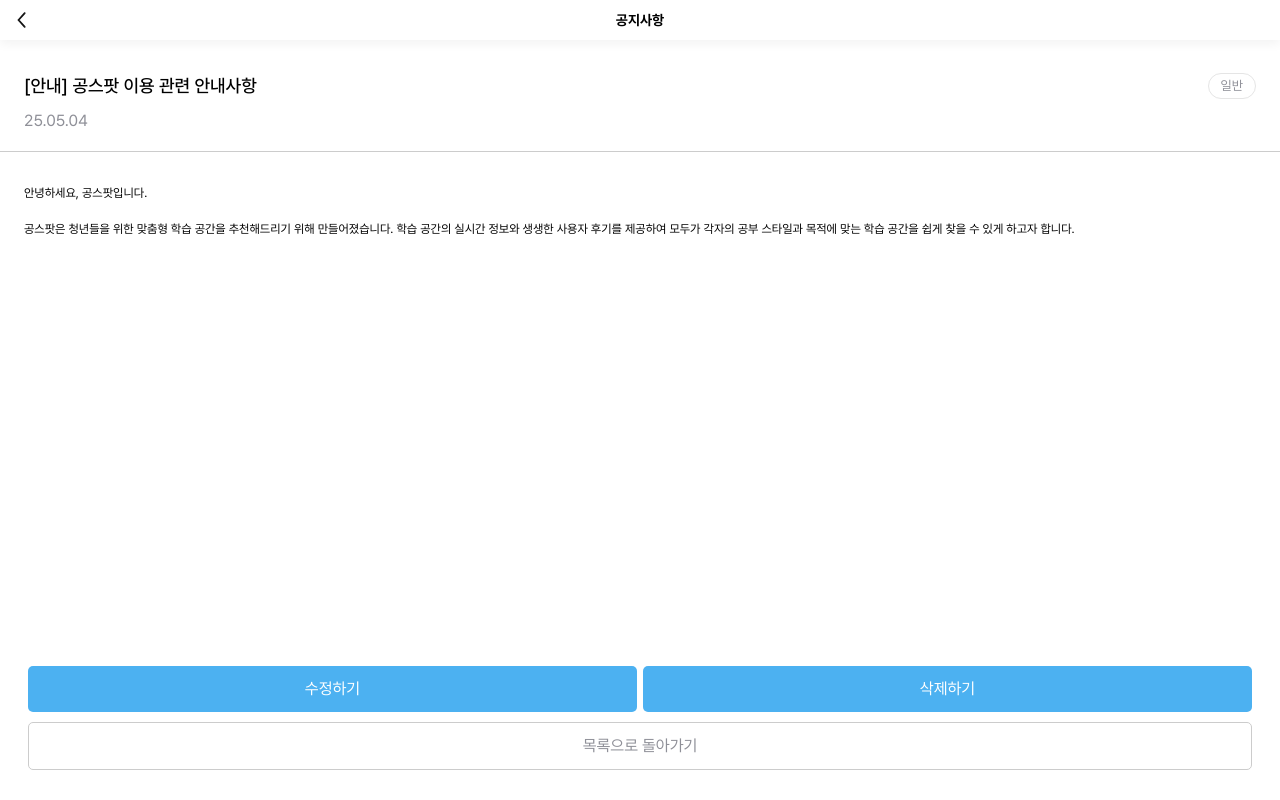
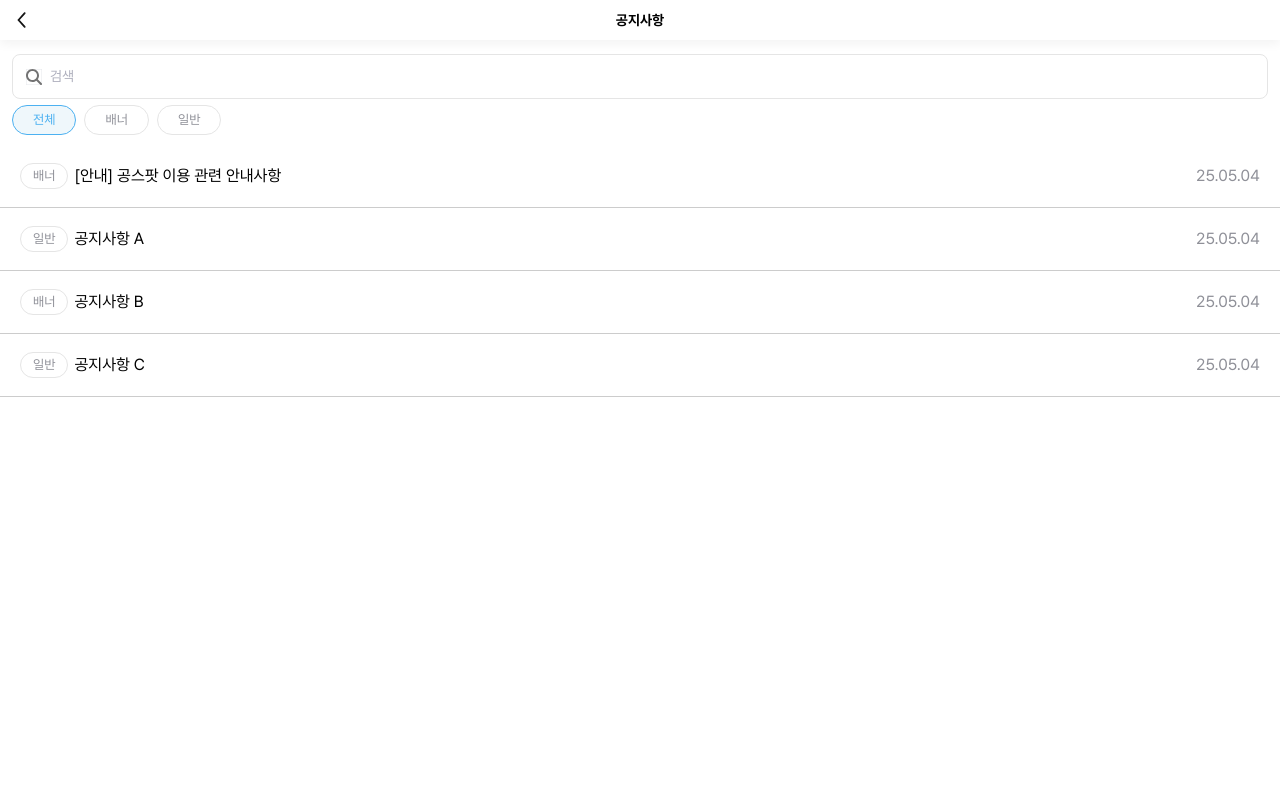
Before and after one commit to Gongspot/Gongspot_Web, a React (Vite) app: page /admin/notices/all in a window 1280 px wide. Built offline with nearby package versions, Linux system fonts and the light colour scheme; no server answers.

Commit message:
feat: 관리자 공지사항 목록 UI 구현

```diff
--- a/src/App.tsx
+++ b/src/App.tsx
@@ -42,6 +42,7 @@ import AdminInitSpaceInfoPage from "./pages/admin/AdminInitSpaceInfoPage";
 import AdminSearchSpacePage from "./pages/admin/AdminSearchSpacePage";
 import AdminEditSpacePage from "./pages/admin/AdminEditSpacePage";
 import AdminNoticeDetailPage from "./pages/admin/AdminNoticeDetailPage";
+import AdminNoticeAllPage from "./pages/admin/AdminNoticeAllPage";
 
 const publicRoutes: RouteObject[] = [
   {
@@ -97,10 +98,8 @@ const protectedRoutes: RouteObject[] = [
       { path: "init-space-info", element: <AdminInitSpaceInfoPage /> },
       { path: "search-space", element: <AdminSearchSpacePage /> },
       { path: "edit-space", element: <AdminEditSpacePage /> },
-      { index: true, element: <AdminHomePage/>, },
-      { path: "notices", element: <AdminNoticePage/>, },
-      { path: "notices/new", element: <NewNoticePage/>, },
       { path: "notices/:id", element: <AdminNoticeDetailPage/>, },
+      { path: "notices/all", element: <AdminNoticeAllPage/>, },
     ],
   },
 ];
--- /dev/null
+++ b/src/components/admin/notice/AdminNoticeSection.tsx
@@ -0,0 +1,38 @@
+import { Link } from "react-router-dom";
+import Category from "./Category";
+
+interface Notice {
+  id: number;
+  title: string;
+  date: string;
+  category: string;
+}
+
+interface NoticeSectionProps {
+  notices: Notice[];
+}
+
+const AdminNoticeSection = ({ notices }: NoticeSectionProps) => {
+    return (
+        <>
+            {notices.map((item) => (
+                <div key={item.id}>
+                    <div className="flex items-center justify-between px-[1.25rem] my-[1.125rem] w-full">
+                        <div className="flex items-center">
+                            <div className="mr-[0.375rem]">
+                                <Category text={item.category} />
+                            </div>
+                            <Link to={`/admin/notices/${item.id}`}>
+                                <span>{item.title}</span>
+                            </Link>
+                        </div>
+                        <p className="text-[#8F9098]">{item.date}</p>
+                    </div>
+                    <div className="w-full border-b-[0.063rem] border-[#CCCCCC]" />
+                </div>
+            ))}
+        </>
+    );
+};
+
+export default AdminNoticeSection;
--- /dev/null
+++ b/src/components/admin/notice/CategorySelect.tsx
@@ -0,0 +1,23 @@
+interface CategorySelectProps {
+  text: string;
+  selected: boolean;
+  onClick: () => void;
+}
+
+const CategorySelect = ({ text, selected, onClick }: CategorySelectProps) => {
+
+  return (
+    <span
+      className={`
+        inline-flex items-center px-[1.25rem] text-[0.813rem] leading-[1.75rem]
+        rounded-[1.25rem] border border-solid
+        ${selected ? 'bg-[#EFF7FB] border-[#4CB1F1] text-[#4CB1F1]' : 'bg-white border-[#E5E5E5] text-[#8F9098]'}
+      `}
+      onClick={onClick}
+    >
+      {text}
+    </span>
+  );
+};
+
+export default CategorySelect;
--- a/src/components/mypage/notice/Search.tsx
+++ b/src/components/mypage/notice/Search.tsx
@@ -4,7 +4,7 @@ const Search = () => {
     return (
         <div
             className="flex items-center border border-[#E5E5E5] rounded-[0.5rem]
-            mx-[0.813rem] mt-[0.625rem] mb-[0.625rem] px-[0.813rem] py-[0.688rem]"
+            w-full px-[0.813rem] py-[0.688rem]"
         >
             <img src={search} alt="검색" />
             <input
--- /dev/null
+++ b/src/pages/admin/AdminNoticeAllPage.tsx
@@ -0,0 +1,45 @@
+import { useMemo, useState } from "react";
+import TopHeader from "../../components/TopHeader";
+import CategorySelect from "../../components/admin/notice/CategorySelect";
+import Search from "../../components/mypage/notice/Search";
+import AdminNoticeSection from "../../components/admin/notice/AdminNoticeSection";
+
+const categories = ['전체', '배너', '일반'];
+
+const noticeData = [
+  { id: 1, title: "[안내] 공스팟 이용 관련 안내사항", date: "25.05.04", category: "배너" },
+  { id: 2, title: "공지사항 A", date: "25.05.04", category: "일반" },
+  { id: 3, title: "공지사항 B", date: "25.05.04", category: "배너" },
+  { id: 4, title: "공지사항 C", date: "25.05.04", category: "일반" },
+];
+
+const AdminNoticeAllPage = () => {
+  const [selected, setSelected] = useState<string>('전체');
+
+  const filteredNotices = useMemo(() => {
+    if (selected === "전체") return noticeData;
+    return noticeData.filter((notice) => notice.category === selected);
+  }, [selected]);
+
+  return (
+    <div className="flex flex-col h-screen w-full bg-white">
+      <TopHeader title="공지사항" backButton={true} />
+      <div className="flex flex-col items-start mx-[0.75rem] mt-[0.875rem] mb-[0.625rem] gap-y-[0.375rem]">
+        <Search />
+        <div className="flex gap-x-[0.5rem]">
+          {categories.map((category) => (
+            <CategorySelect
+              key={category}
+              text={category}
+              selected={selected === category}
+              onClick={() => setSelected(category)}
+            />
+          ))}
+        </div>
+      </div>
+      <AdminNoticeSection notices={filteredNotices} />
+    </div>
+  );
+};
+
+export default AdminNoticeAllPage;
--- a/src/pages/mypage/NoticePage.tsx
+++ b/src/pages/mypage/NoticePage.tsx
@@ -6,7 +6,9 @@ const NoticePage = () => {
   return (
     <div className="flex flex-col h-screen w-full bg-white">
       <TopHeader title="공지사항" backButton={true} />
-      <Search />
+      <div className="flex flex-col items-center mx-[0.75rem] mt-[0.875rem] mb-[0.625rem]">
+        <Search />
+      </div>
       <NoticeSection />
     </div>
   );
```
